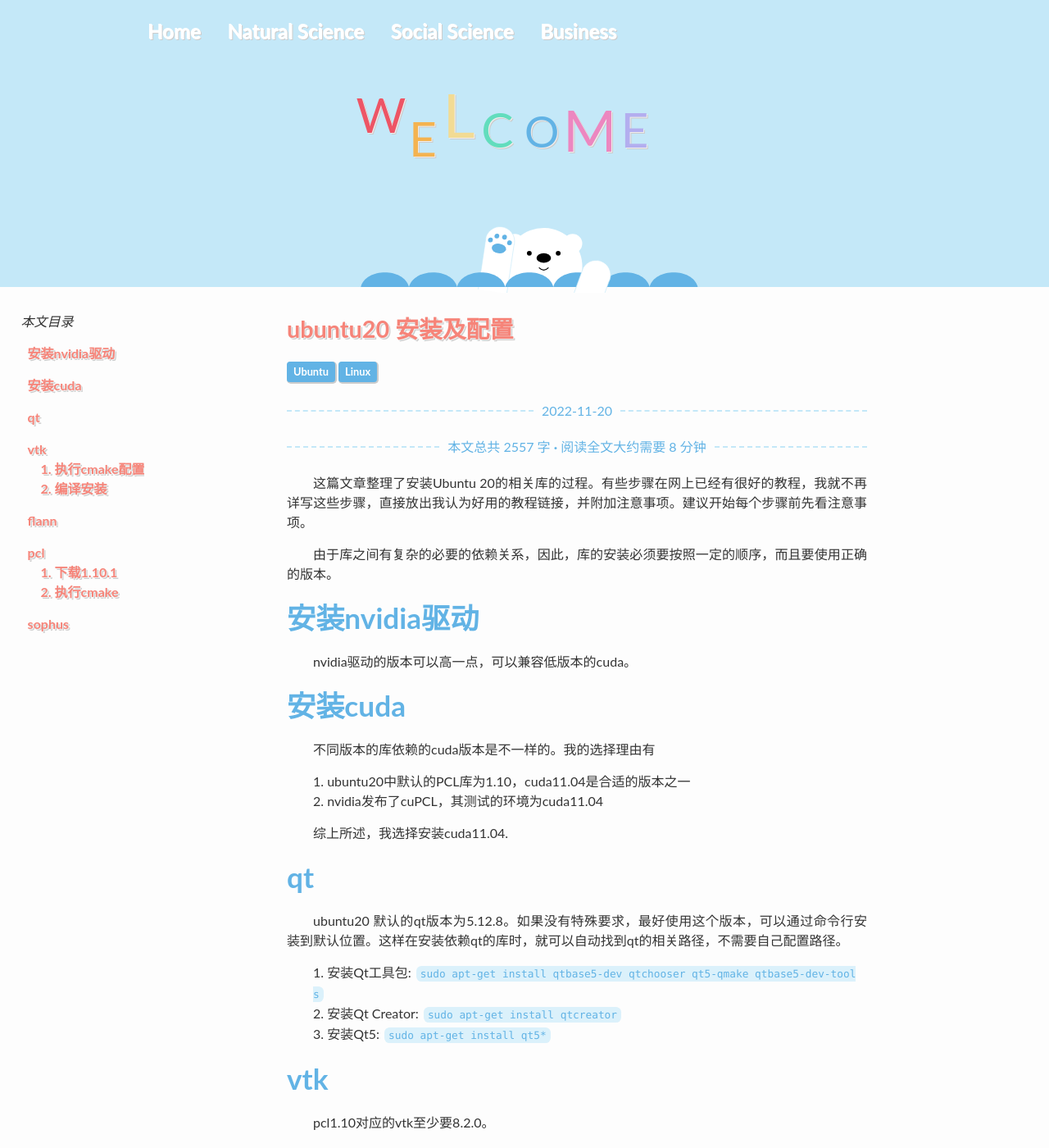
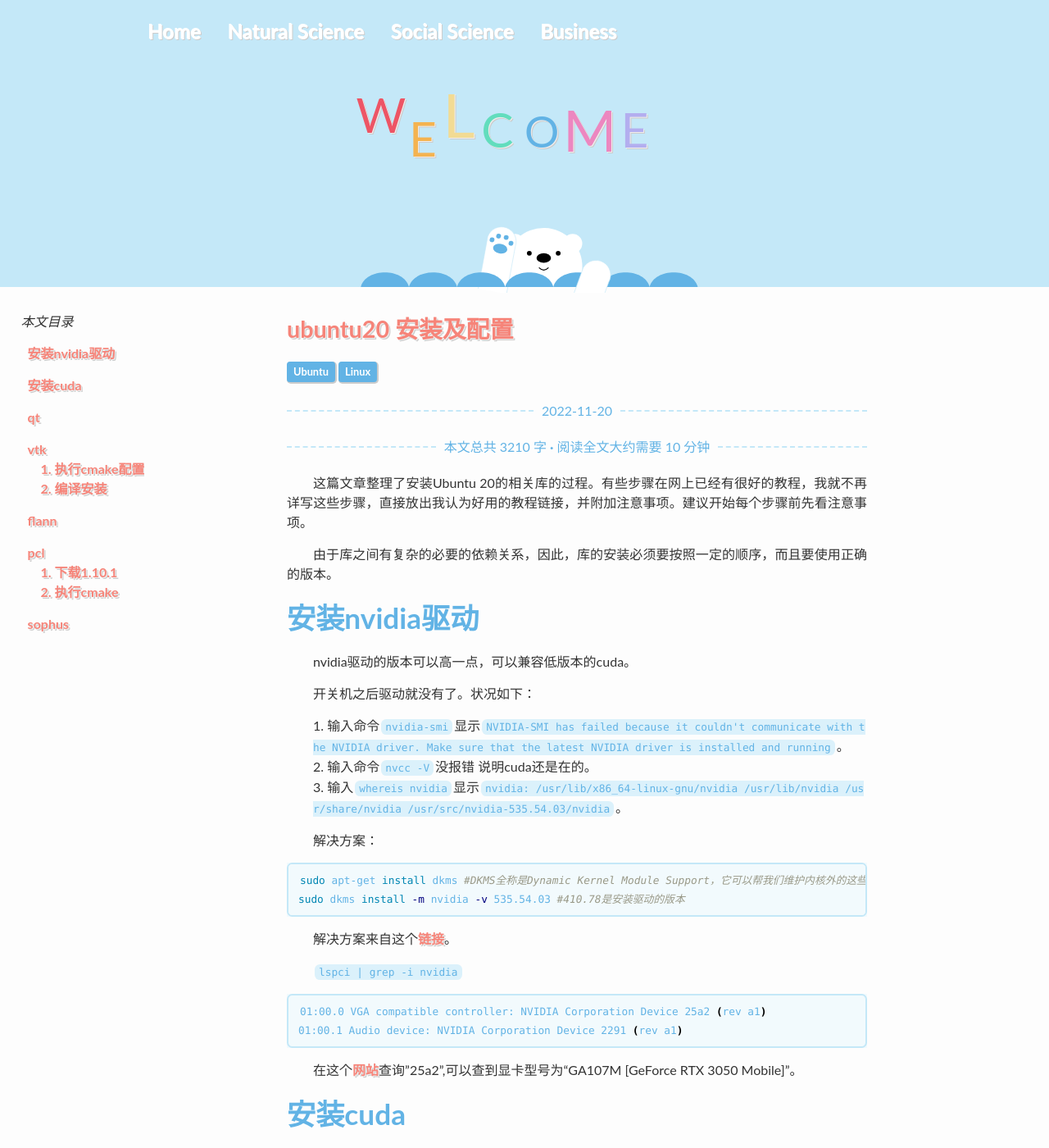
Before and after one commit to blue-stone-j/blue-stone-j.github.io, a Jekyll site: the page built from _posts/os/2022-11-25-install-ubuntu20.md, in a window 1280 px wide and 1400 px high. Shown: the whole window at 82% size. Built offline with Jekyll 4.4.1, drawn with Linux system fonts in a browser that asks for light colours; comment, search, counter and statistics services are not loaded.

Commit message:
add solution for nvidia dirver on ubuntu 20

````diff
--- a/_posts/os/2022-11-25-install-ubuntu20.md
+++ b/_posts/os/2022-11-25-install-ubuntu20.md
@@ -16,6 +16,30 @@ tags:
 
 # 安装nvidia驱动
 nvidia驱动的版本可以高一点，可以兼容低版本的cuda。
+
+开关机之后驱动就没有了。状况如下：
+1. 输入命令`nvidia-smi`显示`NVIDIA-SMI has failed because it couldn't communicate with the NVIDIA driver. Make sure that the latest NVIDIA driver is installed and running`。
+2. 输入命令`nvcc -V`没报错 说明cuda还是在的。
+3. 输入`whereis nvidia`显示`nvidia: /usr/lib/x86_64-linux-gnu/nvidia /usr/lib/nvidia /usr/share/nvidia /usr/src/nvidia-535.54.03/nvidia`。
+
+解决方案：
+```bash
+sudo apt-get install dkms #DKMS全称是Dynamic Kernel Module Support，它可以帮我们维护内核外的这些驱动程序，在内核版本变动之后可以自动重新生成新的模块。
+sudo dkms install -m nvidia -v 535.54.03 #410.78是安装驱动的版本
+```
+解决方案来自这个[链接](https://www.jianshu.com/p/3cedce05a481)。
+
+
+`lspci | grep -i nvidia`
+
+```bash
+01:00.0 VGA compatible controller: NVIDIA Corporation Device 25a2 (rev a1)
+01:00.1 Audio device: NVIDIA Corporation Device 2291 (rev a1)
+```
+
+在这个[网站](https://admin.pci-ids.ucw.cz/read/PC/10de)查询"25a2",可以查到显卡型号为“GA107M [GeForce RTX 3050 Mobile]”。
+
+
 
 # 安装cuda
 不同版本的库依赖的cuda版本是不一样的。我的选择理由有
````
